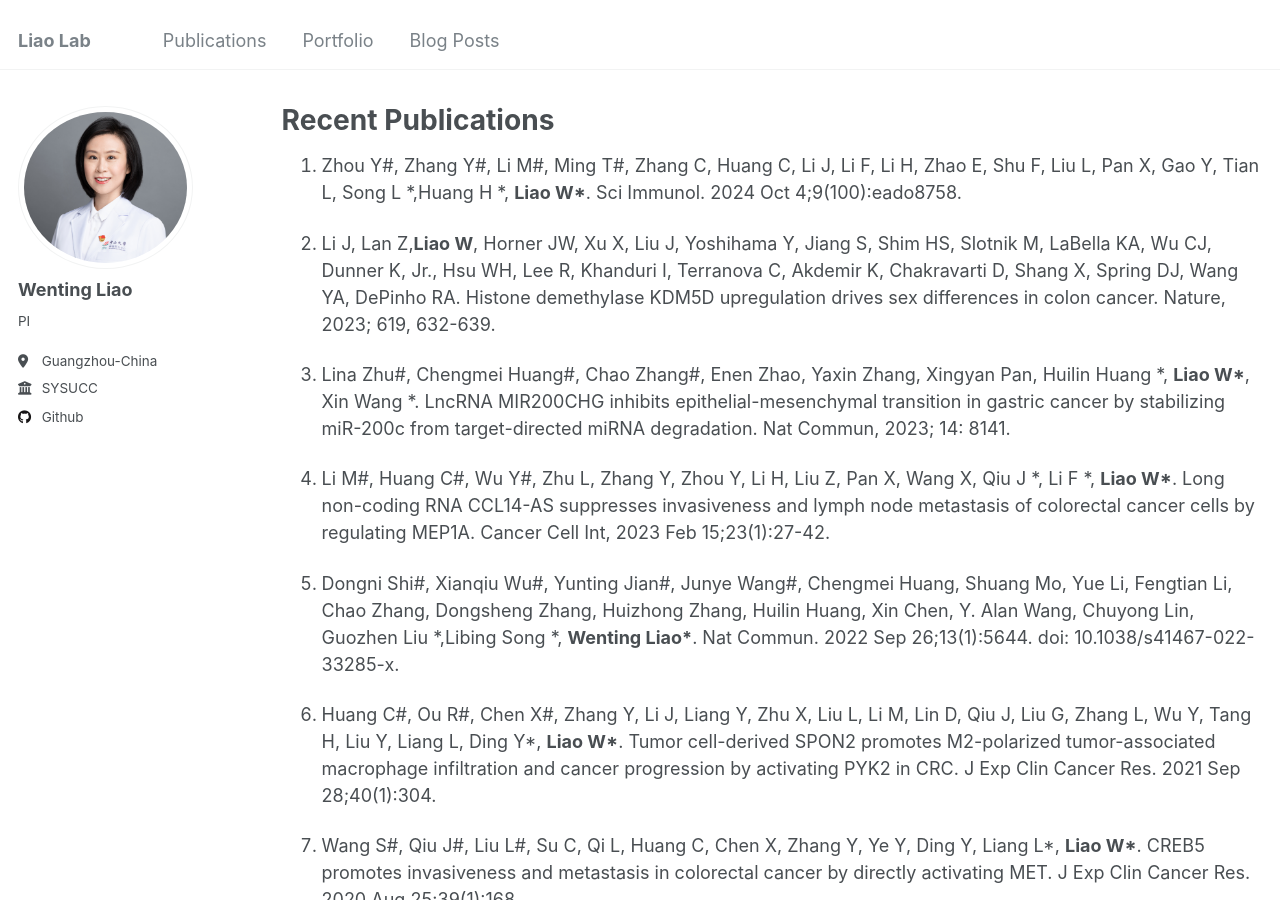
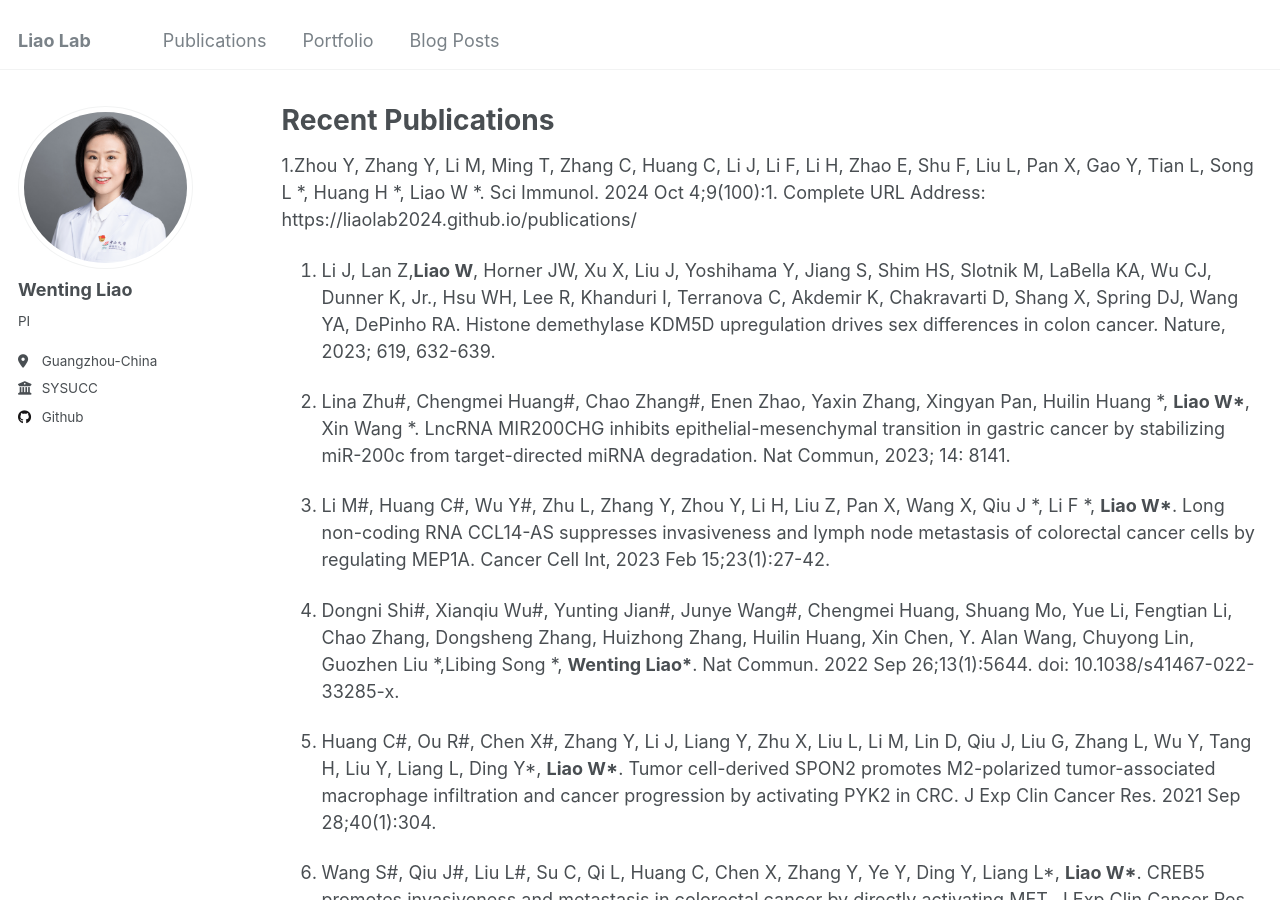
Before and after one commit to ImmunoTransLab/ImmunoTransLab, a Jekyll site: the page built from _pages/publications.md, in a window 1280 px wide and 900 px high. Built offline with Jekyll 4.4.1, drawn with Linux system fonts in a browser that asks for light colours.

Commit message:
Update publications.md

```diff
--- a/_pages/publications.md
+++ b/_pages/publications.md
@@ -7,7 +7,8 @@ author_profile: true
 
 
 
-1.	Zhou Y#, Zhang Y#, Li M#, Ming T#, Zhang C, Huang C, Li J, Li F, Li H, Zhao E, Shu F, Liu L, Pan X, Gao Y, Tian L, Song L *,Huang H *, __Liao W*__. Sci Immunol. 2024 Oct 4;9(100):eado8758.
+1.Zhou Y, Zhang Y, Li M, Ming T, Zhang C, Huang C, Li J, Li F, Li H, Zhao E, Shu F, Liu L, Pan X, Gao Y, Tian L, Song L *, Huang H *, Liao W *. Sci Immunol. 2024 Oct 4;9(100):1.
+Complete URL Address: https://liaolab2024.github.io/publications/
 
 
 2. Li J, Lan Z,<strong>Liao W</strong>, Horner JW, Xu X, Liu J, Yoshihama Y, Jiang S, Shim HS, Slotnik M, LaBella KA, Wu CJ, Dunner K, Jr., Hsu WH, Lee R, Khanduri I, Terranova C, Akdemir K, Chakravarti D, Shang X, Spring DJ, Wang YA, DePinho RA. Histone demethylase KDM5D upregulation drives sex differences in colon cancer. Nature, 2023; 619, 632-639.
```
